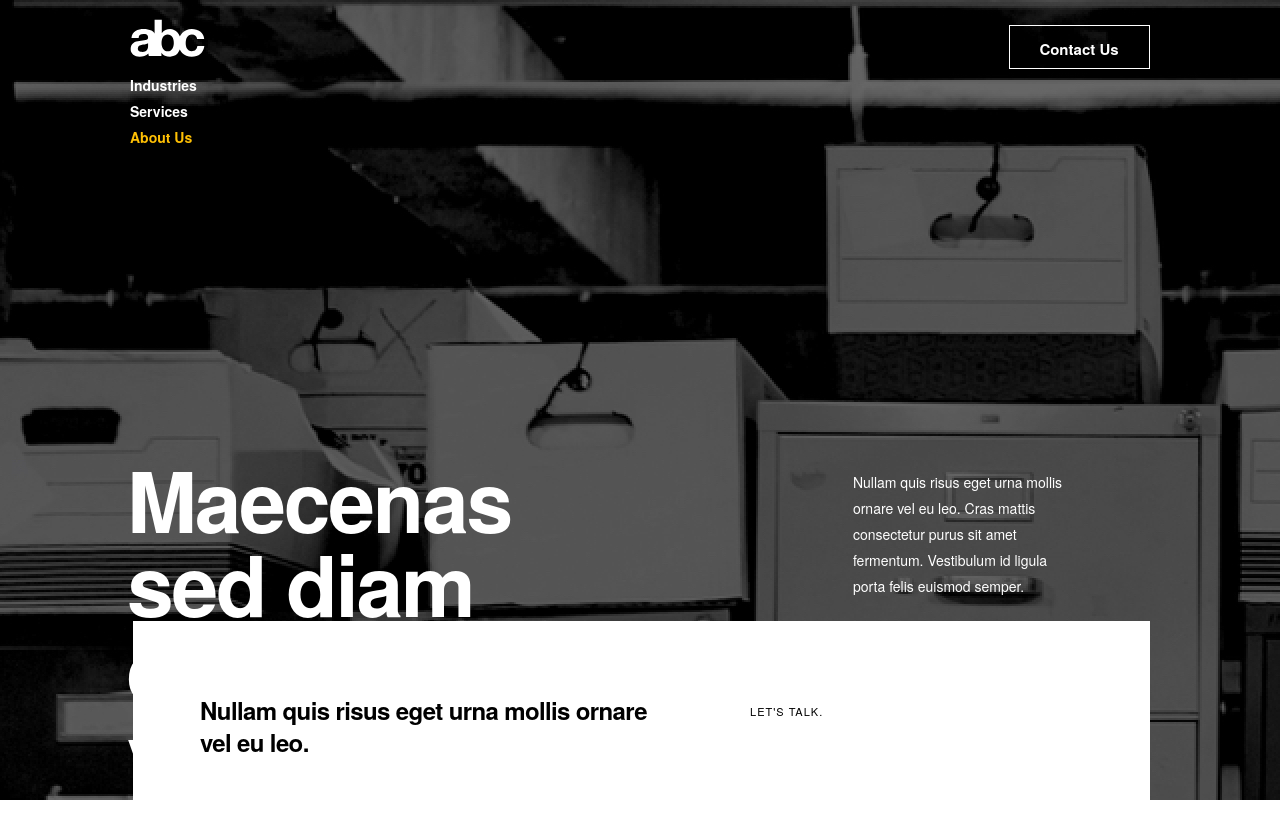
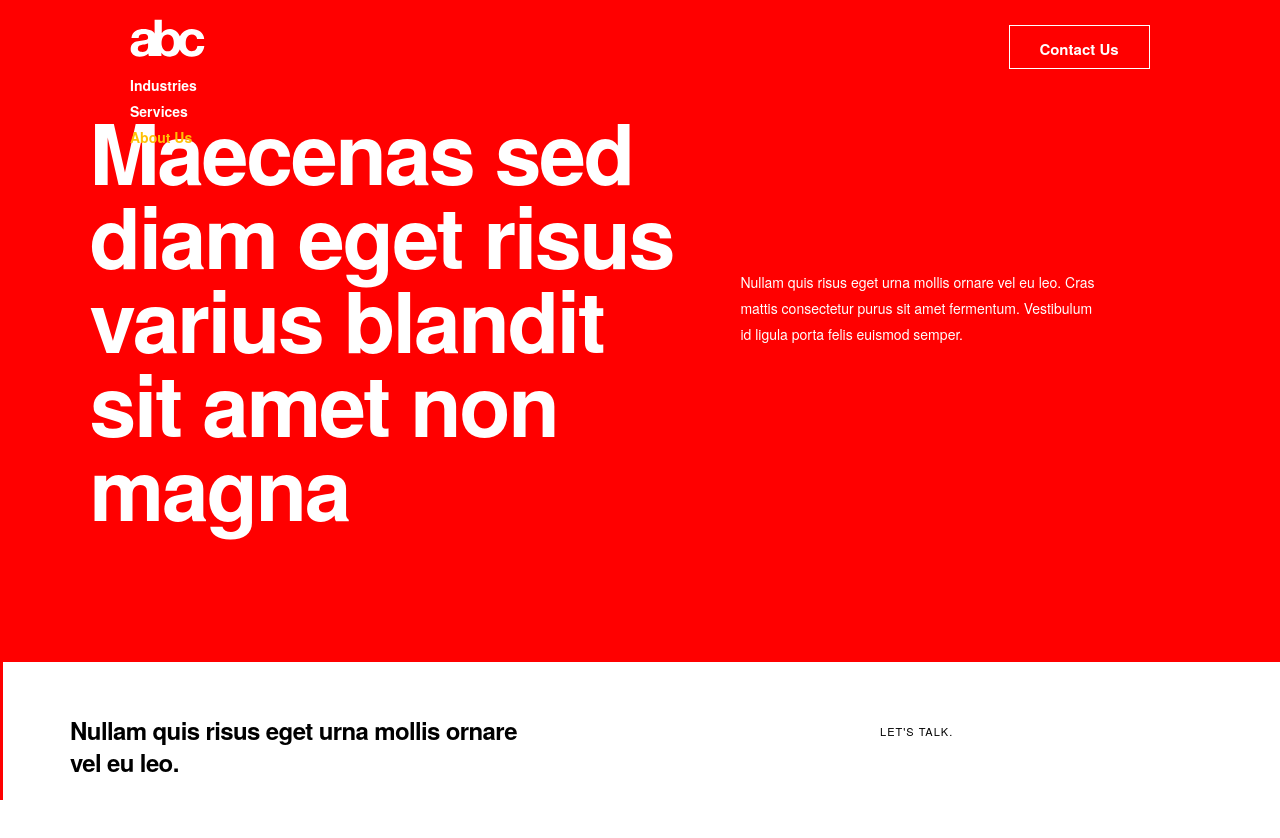
Before and after one commit to IvanGent/bukwild, a React (Create React App) app: page /aboutUs in a window 1280 px wide. Shown: the top 838 px of the page. After the commit the page ends 800 px from the top, so only its background shows below. Built offline with nearby package versions, Linux system fonts and the light colour scheme.

Commit message:
adjusting styling

```diff
--- a/src/App.js
+++ b/src/App.js
@@ -1,9 +1,9 @@
-import React, { useState } from 'react';
+import React, { useState, useEffect } from 'react';
 import { BrowserRouter, Route } from 'react-router-dom';
 import Marquee from './components/Marquee';
 import NavBar from './components/NavBar';
 
-let state = {
+let pages = {
 	"pages": [
 		{
 			"title": "Industries",
@@ -49,19 +49,23 @@ let state = {
 
 
 function App() {
-  const [pages, setPages] = useState(state.pages);
+  const state = useState(pages.pages);
+
+  useEffect(() => {
+	  console.log(state);
+  })
 
   return (
     <BrowserRouter>
       <NavBar />
       <Route path='/industries'>
-        <Marquee info={pages[0].blocks[0]} />
+        <Marquee info={state[0][0].blocks[0]} />
       </Route>
       <Route path='/services'>
-        <Marquee info={pages[1].blocks[0]} />
+        <Marquee info={state[0][1].blocks[0]} />
       </Route>
       <Route path='/aboutUs'>
-        <Marquee info={pages[2].blocks[0]} />
+        <Marquee info={state[0][2].blocks[0]} />
       </Route>
     </BrowserRouter>
   );
--- a/src/components/CallToAction.js
+++ b/src/components/CallToAction.js
@@ -3,22 +3,22 @@ import React from 'react';
 function CallToAction({cta}) {
 
     const style = {
-        position: 'absolute',
-        bottom: '0',
-        left: '8.125rem',
-        right: '8.125rem',
+        // position: 'absolute',
+        // bottom: '0',
+        // left: '8.125rem',
+        // right: '8.125rem',
         // width: '73.75rem',
         height: '11.188rem',
         margin: '2.938rem 0 0 0.188rem',
         backgroundColor: 'white',
         display: 'flex',
-        alignItems: 'center'
+        alignItems: 'center',
     }
 
     const ctaStyle = {
-        position: 'absolute',
-        left: '4.183rem',
-        top: '4.625rem',
+        // position: 'absolute',
+        paddingLeft: '4.183rem',
+        // top: '4.625rem',
         width: '30.188rem',
         height: '2rem',
         margin: '0 13.75rem 0 0',
--- a/src/components/Headline.js
+++ b/src/components/Headline.js
@@ -6,10 +6,10 @@ function Headline({head}) {
         // position: 'absolute',
         // left: '7.938rem',
         // top: '19.5rem',
-        paddingLeft: '7.938rem',
+        // paddingLeft: '7.938rem',
         width: '38.25rem',
-        height: '17rem',
-        margin: '10.125rem 10.688rem 2.938rem 0',
+        // height: '17rem',
+        // margin: '10.125rem 10.688rem 2.938rem 0',
         fontFamily: 'HelveticaNeue',
         fontSize: '5.25rem',
         fontWeight: 'bold',
--- a/src/components/Marquee.js
+++ b/src/components/Marquee.js
@@ -13,21 +13,33 @@ function Marquee({info}) {
     }
 
     const contentStyle = {
-        // maxWidth: '1440px'
+        // maxWidth: '1440px',
+        backgroundColor: 'red',
+        height: '100vh',
+        width: '100%',
+        display: 'flex',
+        // flexDirection: 'column-reverse',
+        flexDirection: 'column',
+        // justifyContent: 'center'
+        justifyContent: 'space-between',
+        // justifyContent: 'space-around',
+        // alignContent: 'space-between',
+        // alignItems: 'space-between',
+        // justifyItems: 'space-between'
     }
 
     const headingStyle = {
-        position: 'absolute',
-        top: '17rem',
+        // position: 'absolute',
+        // top: 'rem',
+        // marginRight: '4rem',
+        height: '100%',
         display: 'flex',
-        width: '100%',
-        // paddingTop: '14%',
-        justifyContent: 'space-around',
+        width: '86%',
+        justifySelf: 'center',
+        alignSelf: 'center',
+        // justifyContent: 'space-around',
+        justifyContent: 'space-between',
         alignItems: 'center',
-        // maxWidth: '1440px',
-        // padding: ' 0 8.125rem',
-        // margin: '0 8.125rem',
-        // backgroundColor: 'red',
     }
 
     return (
--- a/src/components/SubHead.js
+++ b/src/components/SubHead.js
@@ -6,10 +6,10 @@ function SubHead({sub}) {
         // position: 'absolute',
         // right: '10.625rem',
         // top: '20.938rem',
-        paddingRight: '10.625rem',
+        paddingRight: '5.625rem',
         width: '22.5rem',
-        height: '14.188rem',
-        margin: '11.563rem 2.5rem 4.313rem 10.688rem',
+        // height: '14.188rem',
+        // margin: '11.563rem 2.5rem 4.313rem 10.688rem',
         fontFamily: 'HelveticaNeue',
         fontSize: '0.875rem',
         fontWeight: 'normal',
--- a/src/index.css
+++ b/src/index.css
@@ -8,5 +8,6 @@ body {
     display: flex;
     flex-wrap: wrap;
     background-color: red;
+
   }
 }
```
